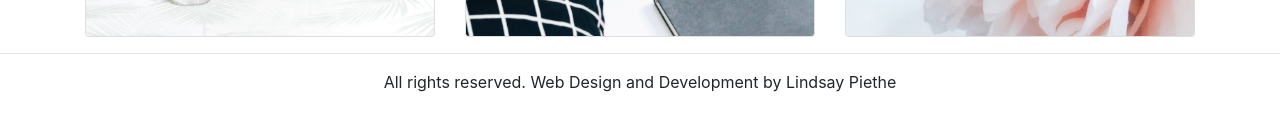
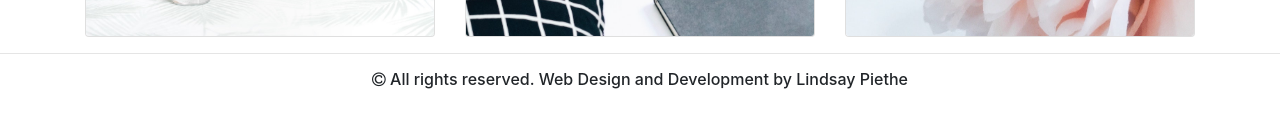
Before and after one commit to lpiethe/lindsaypiethe, a React (Create React App) app: page / in a window 1280 px wide. Shown: the part 666-796 px from the top of the page. Built offline with nearby package versions, Linux system fonts and the light colour scheme.

Commit message:
installed font asweome and react router

```diff
--- a/package.json
+++ b/package.json
@@ -7,8 +7,11 @@
     "@testing-library/react": "^9.3.2",
     "@testing-library/user-event": "^7.1.2",
     "bootstrap": "^4.5.0",
+    "font-awesome": "^4.7.0",
     "react": "^16.13.1",
     "react-dom": "^16.13.1",
+    "react-fontawesome": "^1.7.1",
+    "react-router-dom": "^5.2.0",
     "react-scripts": "3.4.1",
     "reactstrap": "^8.5.1"
   },
--- a/src/App.js
+++ b/src/App.js
@@ -4,14 +4,17 @@ import './App.css';
 import Header from './components/HeaderComponent';
 import Home from './components/HomePageComponent';
 import Footer from './components/FooterComponent';
+import { BrowserRouter } from 'react-router-dom';
 class App extends Component {
   render() {
     return (
-<div className='App'>
-  <Header />
-  <Home />
-  <Footer />
-</div>
+      <BrowserRouter>
+        <div className='App'>
+          <Header />
+          <Home />
+          <Footer />
+        </div>
+      </BrowserRouter>
     );
   }
 }
--- a/src/components/FooterComponent.js
+++ b/src/components/FooterComponent.js
@@ -1,4 +1,5 @@
 import React, { Component } from 'react';
+import 'bootstrap/dist/css/bootstrap.min.css';
 
 
 class Footer extends Component {
@@ -6,7 +7,7 @@ class Footer extends Component {
         return(
             <div>
                 <hr></hr>
-                <i className="fa fa-copyright" aria-hidden="true"></i><p>All rights reserved. Web Design and Development by Lindsay Piethe</p>
+                <h6><i className="fa fa-copyright" aria-hidden="true"></i> All rights reserved. Web Design and Development by Lindsay Piethe</h6>
             </div>
         );
     }
--- a/src/index.js
+++ b/src/index.js
@@ -6,6 +6,7 @@ import * as serviceWorker from './serviceWorker';
 import 'bootstrap/dist/css/bootstrap.min.css';
 import './fonts/MrsSaintDelafield-Regular.ttf';
 import './fonts/CormorantSC-Regular.ttf';
+import 'font-awesome/css/font-awesome.css';
 
 ReactDOM.render(
   <React.StrictMode>
```
Also changed, not shown: src/components/AboutComponent.js (added, +10 -0 lines), src/components/ContactComponent.js (added, +10 -0 lines), src/components/PastProjectComponent.js (added, +10 -0 lines), 1 other file (tests, documents, lock files or other folders).
